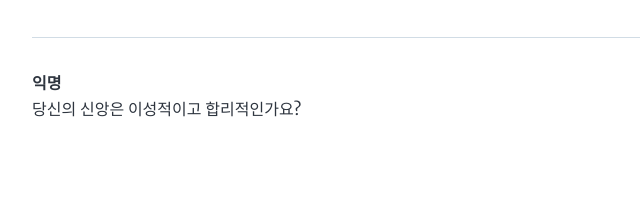
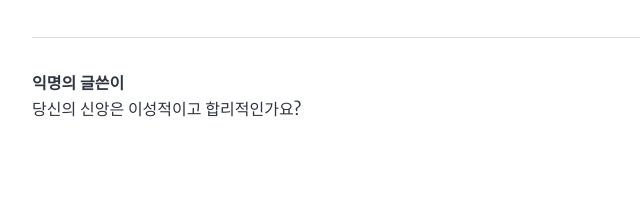
Before and after one commit to biniruu/the-irreverent-question, a Gatsby site: page /god-who-silent/ in a window 1280 px wide. Shown: the part 725-932 px from the top of the page, 292-932 px from the left. Built offline with nearby package versions, Linux system fonts and the light colour scheme; Gatsby itself is replaced by a stand-in of ours.

Commit message:
Set author and site url in config

```diff
--- a/gatsby-config.js
+++ b/gatsby-config.js
@@ -2,11 +2,11 @@ module.exports = {
   siteMetadata: {
     title: `신을 믿는 이에게`,
     author: {
-      name: `익명`,
+      name: `익명의 글쓴이`,
       summary: `당신의 신앙은 이성적이고 합리적인가요?`,
     },
     description: `이성적이고 합리적인 신앙을 가졌다 여기는 그리스도교인에게 묻고 싶습니다.`,
-    siteUrl: `https://gatsbystarterblogsource.gatsbyjs.io/`,
+    siteUrl: `https://theiq.netlify.app/`,
     // social: {
     //   twitter: `kylemathews`,
     // },
--- a/src/components/bio.js
+++ b/src/components/bio.js
@@ -1,3 +1,4 @@
+/* eslint-disable no-unused-vars */
 /**
  * Bio component that queries for data
  * with Gatsby's useStaticQuery component
```
